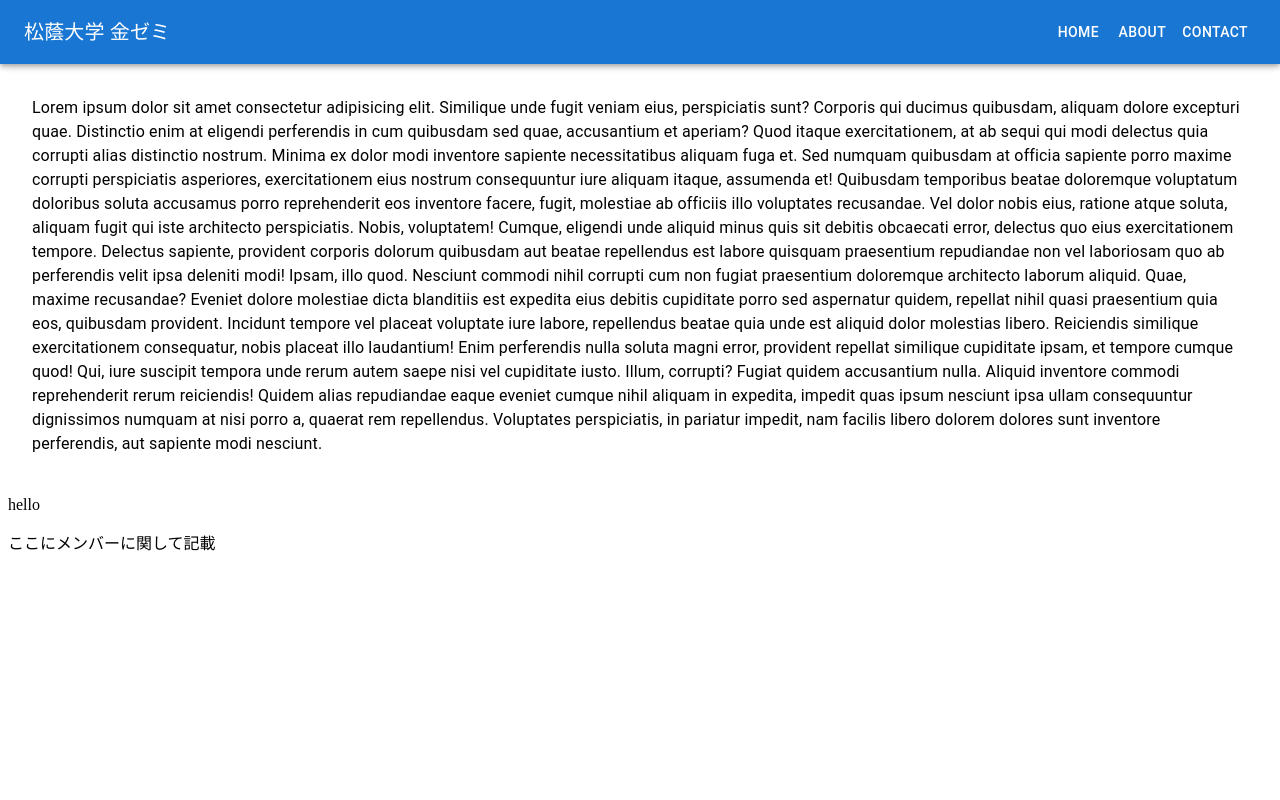
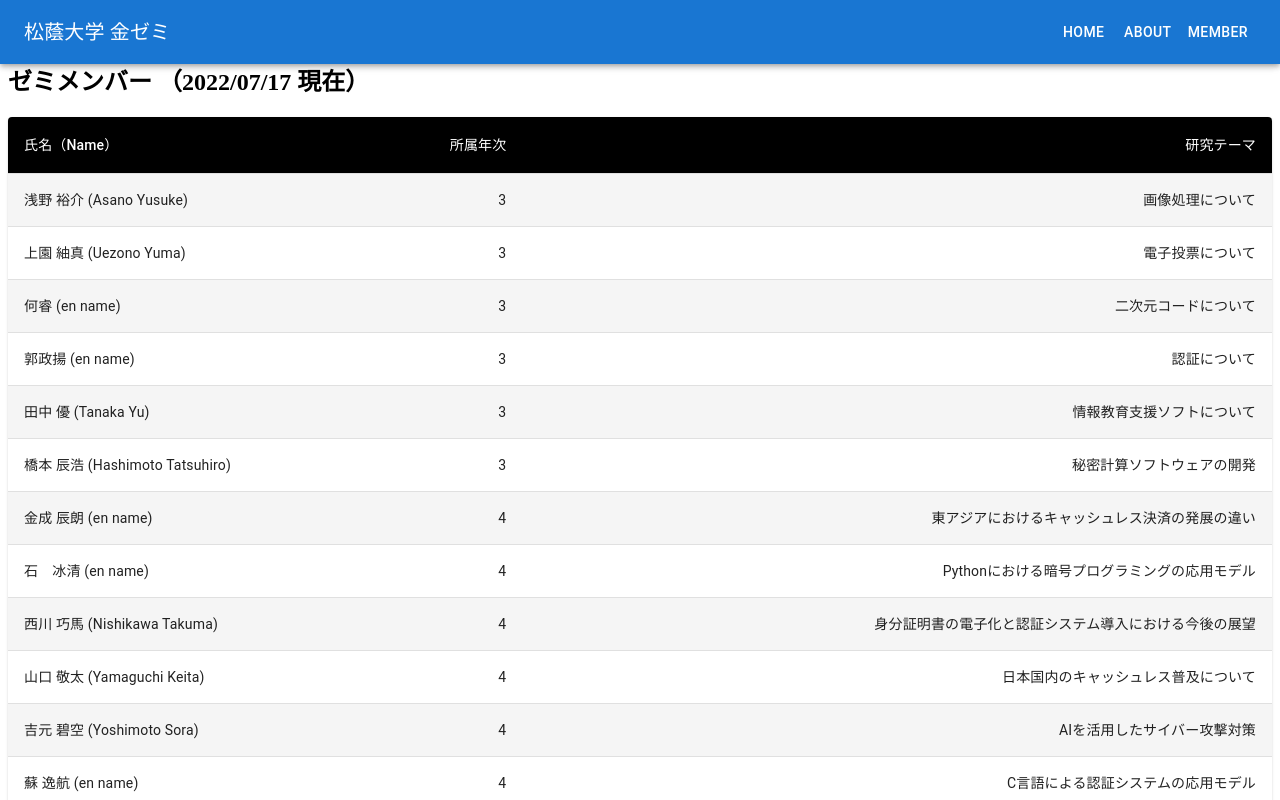
Before and after one commit to su-kseminarhp2022/hp2022, a React (Create React App) app: page /member in a window 1280 px wide. Shown: the top 800 px of the page. Built offline with nearby package versions, Linux system fonts and the light colour scheme.

Commit message:
Update project.

```diff
--- a/src/App.js
+++ b/src/App.js
@@ -5,12 +5,13 @@ import About from "./pages/About"
 import NotFound from "./pages/NotFound";
 import Member from "./pages/Member";
 import Tips from "./pages/Tips";
-import DrawerAppBar from "./components/header";
+import HeaderBar from "./components/header";
+import FooterBar from "./components/footer";
 
 export default function App() {
   return (
       <BrowserRouter>
-          <DrawerAppBar />
+          <HeaderBar />
           <p>hello</p>
           <Routes>
               <Route exact path="/" element={<Home />} />
@@ -19,6 +20,7 @@ export default function App() {
               <Route path="/tips" element={<Tips />} />
               <Route path="/*" element={<NotFound />} />
           </Routes>
+          <FooterBar />
       </BrowserRouter>
   );
 }
--- a/src/components/footer.js
+++ b/src/components/footer.js
@@ -0,0 +1,10 @@
+import React from 'react';
+
+
+export default function FooterBar() {
+    return (
+        <div>
+            <p>&copy; 2022 Shoin University - KIM seminar</p>
+        </div>
+    );
+}
--- a/src/components/header.js
+++ b/src/components/header.js
@@ -15,9 +15,9 @@ import Typography from '@mui/material/Typography';
 import Button from '@mui/material/Button';
 
 const drawerWidth = 240;
-const navItems = ['Home', 'About', 'Contact'];
+const navItems = ['Home', 'About', 'Member'];
 
-function DrawerAppBar(props) {
+function HeaderBar(props) {
     const { window } = props;
     const [mobileOpen, setMobileOpen] = React.useState(false);
 
@@ -28,7 +28,7 @@ function DrawerAppBar(props) {
     const drawer = (
         <Box onClick={handleDrawerToggle} sx={{ textAlign: 'center' }}>
             <Typography variant="h6" sx={{ my: 2 }}>
-                MUI
+                松蔭大学 金ゼミ
             </Typography>
             <Divider />
             <List>
@@ -91,48 +91,11 @@ function DrawerAppBar(props) {
                     {drawer}
                 </Drawer>
             </Box>
-            <Box component="main" sx={{ p: 3 }}>
-                <Toolbar />
-                <Typography>
-                    Lorem ipsum dolor sit amet consectetur adipisicing elit. Similique unde
-                    fugit veniam eius, perspiciatis sunt? Corporis qui ducimus quibusdam,
-                    aliquam dolore excepturi quae. Distinctio enim at eligendi perferendis in
-                    cum quibusdam sed quae, accusantium et aperiam? Quod itaque exercitationem,
-                    at ab sequi qui modi delectus quia corrupti alias distinctio nostrum.
-                    Minima ex dolor modi inventore sapiente necessitatibus aliquam fuga et. Sed
-                    numquam quibusdam at officia sapiente porro maxime corrupti perspiciatis
-                    asperiores, exercitationem eius nostrum consequuntur iure aliquam itaque,
-                    assumenda et! Quibusdam temporibus beatae doloremque voluptatum doloribus
-                    soluta accusamus porro reprehenderit eos inventore facere, fugit, molestiae
-                    ab officiis illo voluptates recusandae. Vel dolor nobis eius, ratione atque
-                    soluta, aliquam fugit qui iste architecto perspiciatis. Nobis, voluptatem!
-                    Cumque, eligendi unde aliquid minus quis sit debitis obcaecati error,
-                    delectus quo eius exercitationem tempore. Delectus sapiente, provident
-                    corporis dolorum quibusdam aut beatae repellendus est labore quisquam
-                    praesentium repudiandae non vel laboriosam quo ab perferendis velit ipsa
-                    deleniti modi! Ipsam, illo quod. Nesciunt commodi nihil corrupti cum non
-                    fugiat praesentium doloremque architecto laborum aliquid. Quae, maxime
-                    recusandae? Eveniet dolore molestiae dicta blanditiis est expedita eius
-                    debitis cupiditate porro sed aspernatur quidem, repellat nihil quasi
-                    praesentium quia eos, quibusdam provident. Incidunt tempore vel placeat
-                    voluptate iure labore, repellendus beatae quia unde est aliquid dolor
-                    molestias libero. Reiciendis similique exercitationem consequatur, nobis
-                    placeat illo laudantium! Enim perferendis nulla soluta magni error,
-                    provident repellat similique cupiditate ipsam, et tempore cumque quod! Qui,
-                    iure suscipit tempora unde rerum autem saepe nisi vel cupiditate iusto.
-                    Illum, corrupti? Fugiat quidem accusantium nulla. Aliquid inventore commodi
-                    reprehenderit rerum reiciendis! Quidem alias repudiandae eaque eveniet
-                    cumque nihil aliquam in expedita, impedit quas ipsum nesciunt ipsa ullam
-                    consequuntur dignissimos numquam at nisi porro a, quaerat rem repellendus.
-                    Voluptates perspiciatis, in pariatur impedit, nam facilis libero dolorem
-                    dolores sunt inventore perferendis, aut sapiente modi nesciunt.
-                </Typography>
-            </Box>
         </Box>
     );
 }
 
-DrawerAppBar.propTypes = {
+HeaderBar.propTypes = {
     /**
      * Injected by the documentation to work in an iframe.
      * You won't need it on your project.
@@ -140,4 +103,4 @@ DrawerAppBar.propTypes = {
     window: PropTypes.func,
 };
 
-export default DrawerAppBar;
+export default HeaderBar;
--- a/src/pages/Member.js
+++ b/src/pages/Member.js
@@ -1,7 +1,83 @@
-export default function Member(){
+import * as React from 'react';
+import { styled } from '@mui/material/styles';
+import Table from '@mui/material/Table';
+import TableBody from '@mui/material/TableBody';
+import TableCell, { tableCellClasses } from '@mui/material/TableCell';
+import TableContainer from '@mui/material/TableContainer';
+import TableHead from '@mui/material/TableHead';
+import TableRow from '@mui/material/TableRow';
+import Paper from '@mui/material/Paper';
+
+const StyledTableCell = styled(TableCell)(({ theme }) => ({
+    [`&.${tableCellClasses.head}`]: {
+        backgroundColor: theme.palette.common.black,
+        color: theme.palette.common.white,
+    },
+    [`&.${tableCellClasses.body}`]: {
+        fontSize: 14,
+    },
+}));
+
+const StyledTableRow = styled(TableRow)(({ theme }) => ({
+    '&:nth-of-type(odd)': {
+        backgroundColor: theme.palette.action.hover,
+    },
+    // hide last border
+    '&:last-child td, &:last-child th': {
+        border: 0,
+    },
+}));
+
+function createData(name_ja, name_en, grade, theme) {
+    return { name_ja, name_en, grade, theme };
+}
+
+const rows = [
+    createData("浅野 裕介", "Asano Yusuke", "3", "画像処理について"),
+    createData("上園 紬真", "Uezono Yuma", "3", "電子投票について"),
+    createData("何睿", "en name", "3", "二次元コードについて"),
+    createData("郭政揚","en name" , "3", "認証について"),
+    createData("田中 優", "Tanaka Yu", "3", "情報教育支援ソフトについて"),
+    createData("橋本 辰浩", "Hashimoto Tatsuhiro", "3", "秘密計算ソフトウェアの開発"),
+    createData("金成 辰朗","en name", "4", "東アジアにおけるキャッシュレス決済の発展の違い"),
+    createData("石　冰清", "en name", "4", "Pythonにおける暗号プログラミングの応用モデル"),
+    createData("西川 巧馬", "Nishikawa Takuma", "4", "身分証明書の電子化と認証システム導入における今後の展望"),
+    createData("山口 敬太", "Yamaguchi Keita", "4", "日本国内のキャッシュレス普及について"),
+    createData("吉元 碧空", "Yoshimoto Sora", "4", "AIを活用したサイバー攻撃対策"),
+    createData("蘇 逸航", "en name", "4", "C言語による認証システムの応用モデル"),
+    createData("崔　宇瀅", "en name", "4", "大学におけるスマートフォンを用いたeチケットシステムの応用モデル")
+];
+
+export default function Member() {
     return (
         <div>
-            <p>ここにメンバーに関して記載</p>
+            <h2>ゼミメンバー （2022/07/17 現在）</h2>
+
+            <TableContainer component={Paper}>
+                <Table sx={{ minWidth: 700 }} aria-label="customized table">
+                    <TableHead>
+                        <TableRow>
+                            <StyledTableCell>氏名（Name）</StyledTableCell>
+                            <StyledTableCell align="right">所属年次</StyledTableCell>
+                            <StyledTableCell align="right">研究テーマ</StyledTableCell>
+                        </TableRow>
+                    </TableHead>
+                    <TableBody>
+                        {rows.map((row) => (
+                            <StyledTableRow key={row.name_ja}>
+                                <StyledTableCell component="th" scope="row">
+                                    {row.name_ja} ({row.name_en})
+                                </StyledTableCell>
+                                <StyledTableCell align="right">{row.grade}</StyledTableCell>
+                                <StyledTableCell align="right">{row.theme}</StyledTableCell>
+                            </StyledTableRow>
+                        ))}
+                    </TableBody>
+                </Table>
+            </TableContainer>
+
+            <h2>ゼミ OB</h2>
+
         </div>
     );
 }
```
